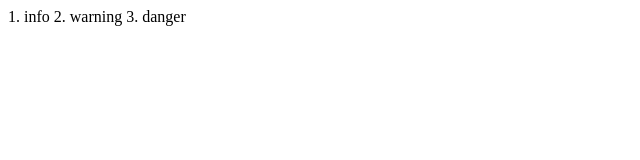
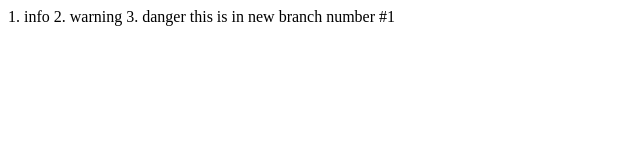
Before and after one commit to guxinhong/GetBash1, a plain HTML site: page index.html in a window 1280 px wide. Shown: the whole page, without its empty margins (0-640 px from the left). Drawn offline with Linux system fonts and the light colour scheme.

Commit message:
commited in new branch for index.html

```diff
--- a/index.html
+++ b/index.html
@@ -3,5 +3,7 @@
     1. info
     2. warning
     3. danger
+
+    this is in new branch number #1
 </body>
 </html>
```
